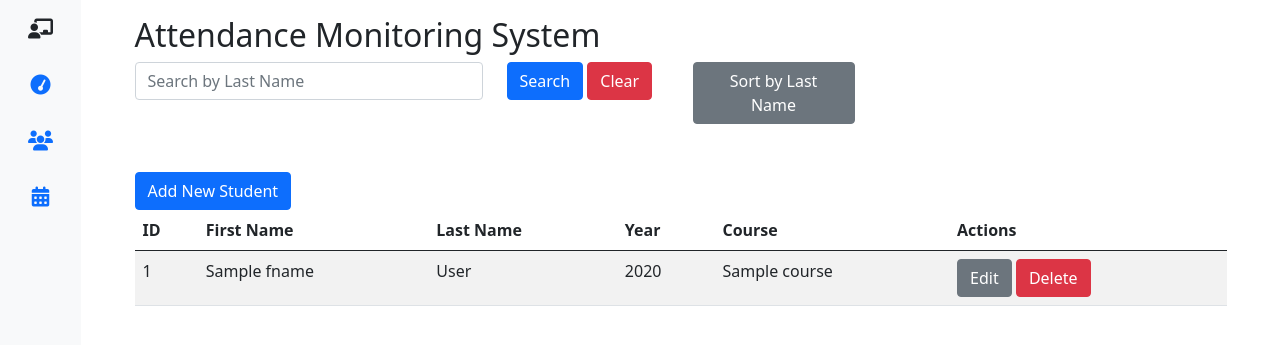
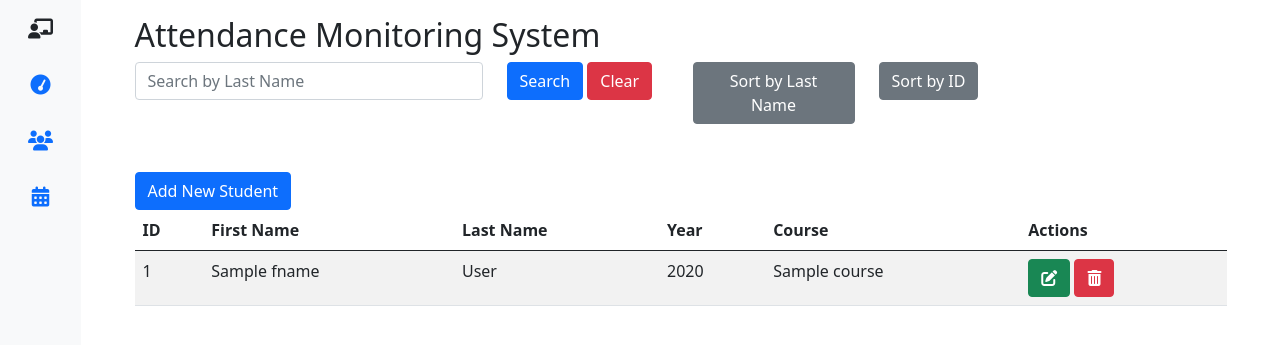
Before and after one commit to KarlJoshua1125/student_management, a Django app: template firebase_app/templates/index.html in a window 1280 px wide. Shown: the top 345 px of the page. Run offline with Django 4.2, Linux system fonts and the light colour scheme; the template is opened without the code that fills it: most values are stand-ins (such as "Sample title", 1, 10 or a date in 2020); some libraries are stand-ins or nearby versions.

Commit message:
3rd Commit

```diff
--- a/firebase_app/templates/index.html
+++ b/firebase_app/templates/index.html
@@ -41,6 +41,8 @@
                 });
             });
 
+
+
             $('#search-button').on('click', function() {
                 var searchTerm = $('#search-input').val().toLowerCase();
                 $('#students-table tbody tr').each(function() {
@@ -68,6 +70,20 @@
                     var lnameB = $(b).find('.lname').text().toLowerCase();
                     if (lnameA < lnameB) return -1;
                     if (lnameA > lnameB) return 1;
+                    return 0;
+                });
+                $tbody.html($rows);
+              });
+
+              $('#sort-buttonid').on('click', function() {
+                var $table = $('#students-table');
+                var $tbody = $table.find('tbody');
+                var $rows = $tbody.find('tr');
+                $rows.sort(function(a, b) {
+                    var idA = $(a).find('.id').text().toLowerCase();
+                    var idB = $(b).find('.id').text().toLowerCase();
+                    if (idA < idB) return -1;
+                    if (idA > idB) return 1;
                     return 0;
                 });
                 $tbody.html($rows);
@@ -214,6 +230,9 @@
                     <div class="col-sm-2">
                         <button class="btn btn-secondary" id="sort-button">Sort by Last Name</button>
                     </div>
+                    <div class="col-sm-2">
+                        <button class="btn btn-secondary" id="sort-buttonid">Sort by ID</button>
+                    </div>
 
                 </div>
 
@@ -238,9 +257,15 @@
                         <td class="year">{{ student.year }}</td>
                         <td class="course">{{ student.course }}</td>
                         <td>
-                            <a href="#" class="edit-student btn btn-secondary" data-key="{{ student.key }}"
-                               data-bs-toggle="modal" data-bs-target="#update-student-modal">Edit</a>
-                            <a class="btn btn-danger" href='deletestudent/{{ student.id }}'>Delete</a>
+                            <a href="#" class="edit-student btn btn-success" data-key="{{ student.key }}"
+                            data-bs-toggle="modal" data-bs-target="#update-student-modal">
+                            <i class="fas fa-edit"></i>
+                         </a>
+
+                         <a class="btn btn-danger" href='deletestudent/{{ student.id }}'>
+                            <i class="fas fa-trash-alt"></i>
+                         </a>
+
                         </td>
                     </tr>
                     {% endfor %}
```
